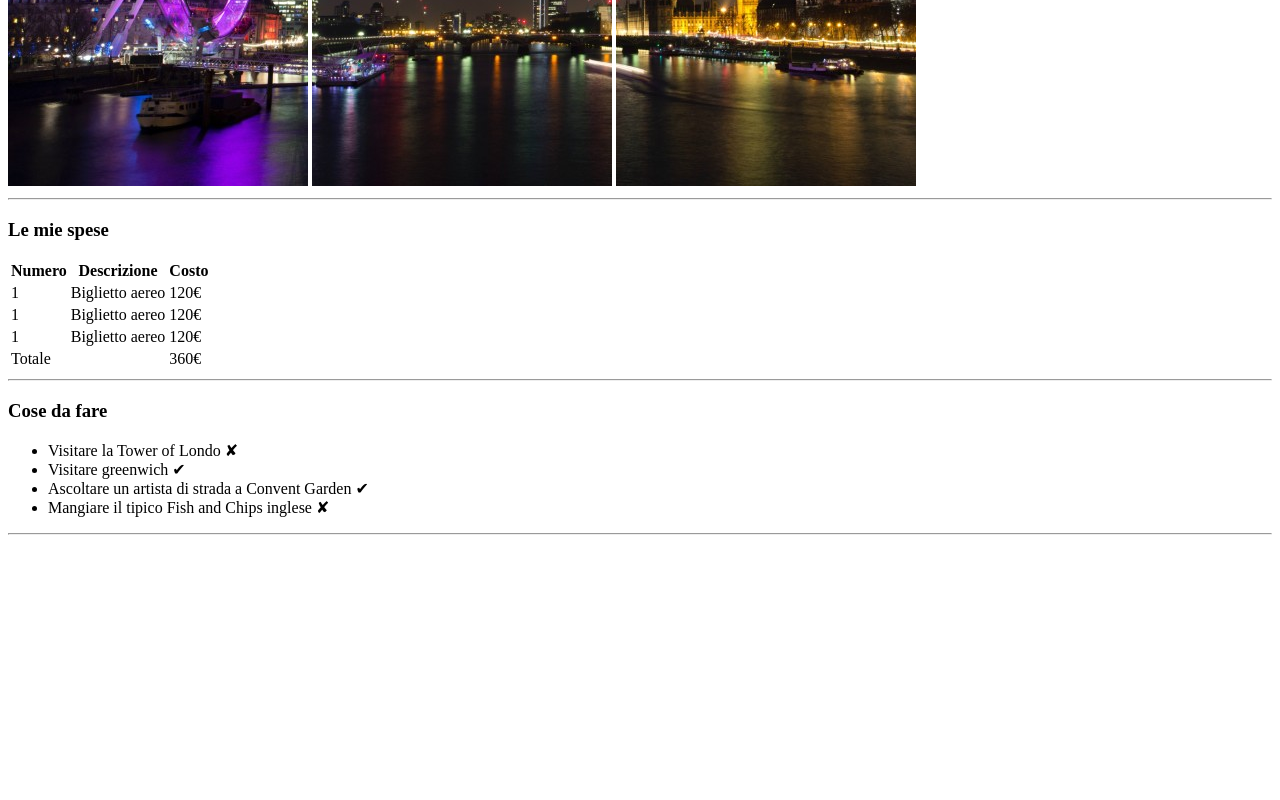
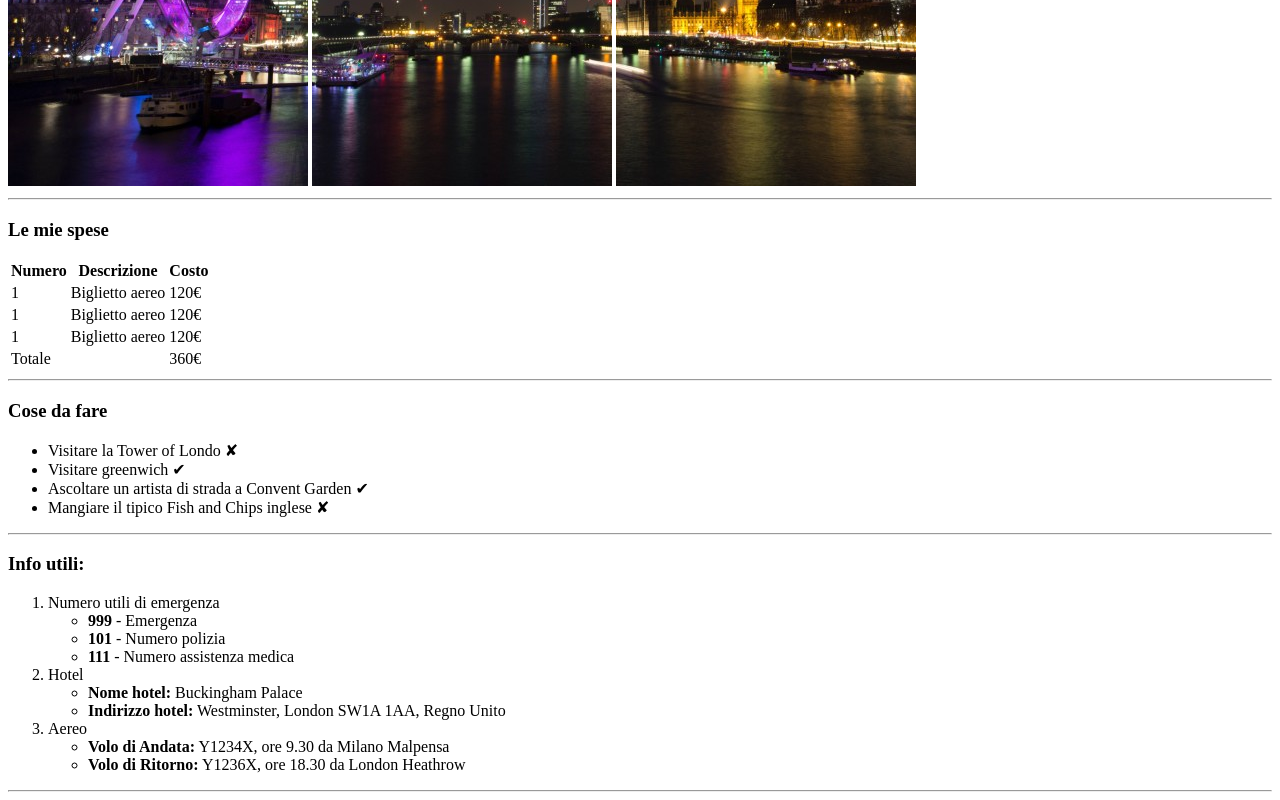
Before and after one commit to KCorigliano/html-london-trip, a plain HTML site: page index.html in a window 1280 px wide. Shown: the part 494-1294 px from the top of the page. Before the commit the page ends 1037 px from the top, so only its background shows below. Drawn offline with Linux system fonts and the light colour scheme.

Commit message:
Completamento <main3>

```diff
--- a/index.html
+++ b/index.html
@@ -69,6 +69,39 @@
         <hr>
     </main2>
 
+    <main3>
+        <h3>Info utili:</h3>
+        <!-- Lista ordinata -->
+            <ol>
+                <li>Numero utili di emergenza
+                    <!-- Lista non ordinata interna 1 -->
+                        <ul>
+                            <li><b>999</b> - Emergenza</li>
+                            <li><b>101</b> - Numero polizia</li>
+                            <li><b>111</b> - Numero assistenza medica</li>
+                        </ul>
+                    <!-- / Lista non ordinata interna 1 -->
+                </li>
+                <li>Hotel
+                    <!-- Lista non ordinata interna 2 -->
+                        <ul>
+                            <li><b>Nome hotel:</b> Buckingham Palace</li>
+                            <li><b>Indirizzo hotel:</b> Westminster, London SW1A 1AA, Regno Unito</li>
+                        </ul>
+                    <!-- / Lista non ordinata interna 2 -->
+                </li>
+                <li>Aereo
+                    <!-- Lista non ordinata interna 3 -->
+                        <ul>
+                            <li><b>Volo di Andata:</b> Y1234X, ore 9.30 da Milano Malpensa</li>
+                            <li><b>Volo di Ritorno:</b> Y1236X, ore 18.30 da London Heathrow</li>
+                        </ul>
+                    <!-- / Lista non ordinata interna 3 -->
+                </li>
+            </ol>
+        <!-- / Lista ordinata -->
+        <hr>
+    </main3>
 
 
 
```
Lines whose indentation alone changed are shown as unchanged.
